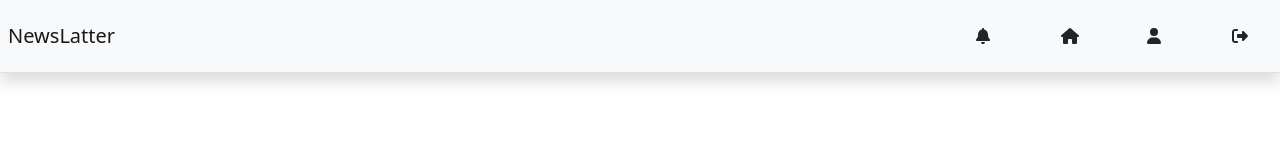
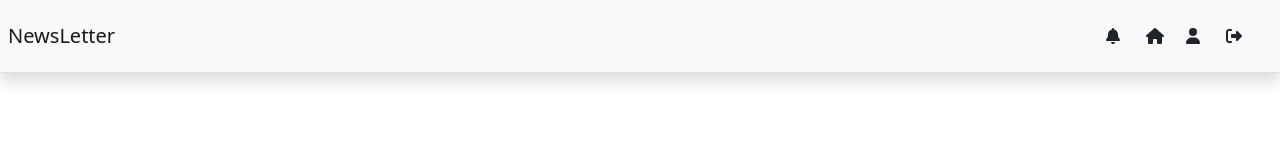
Before and after one commit to LizethLorenaSandoval/NewslatterFront, an Angular app: page /nav in a window 1280 px wide. Shown: the top 160 px of the page. Built offline with nearby package versions, Linux system fonts and the light colour scheme.

Commit message:
se corrigen iconos del nav

```diff
--- a/src/app/componentes/nav/nav.component.html
+++ b/src/app/componentes/nav/nav.component.html
@@ -11,8 +11,9 @@
     <div class="col-md-12 ">
         <nav class="navbar navbar-light bg-light border-bottom shadow">
 
-            <span class="navbar-brand mb-0 h1 p-2">NewsLatter</span>
+            <span class="navbar-brand mb-0 h1 p-2">NewsLetter</span>
 
+            <div>
                 <div class="d-flex col-3">
                     <div class="m-3 form-group col-md-2 col-xs-6">
                         <i class="fa-solid fa-bell"> </i>
@@ -24,13 +25,18 @@
 
                     </div>
                     <div class="m-3 form-group col-md-2 col-xs-6">
-
                         <i class="fa-solid fa-user"></i>
                     </div>
+
+                    <!-- <div class="form-check form-switch m-3 form-group col-md-2 col-xs-6">
+                        <input class="form-check-input" type="checkbox" role="switch" id="flexSwitchCheckChecked" checked>
+                        <i class="fa-solid fa-moon"></i>
+                      </div> -->
 
                     <div class="m-3 form-group col-md-2 col-xs-6">
 
                         <i class="fa-solid fa-right-from-bracket"></i>
+                    </div>
                 </div>
             </div>
 
```
Lines whose indentation alone changed are shown as unchanged.
